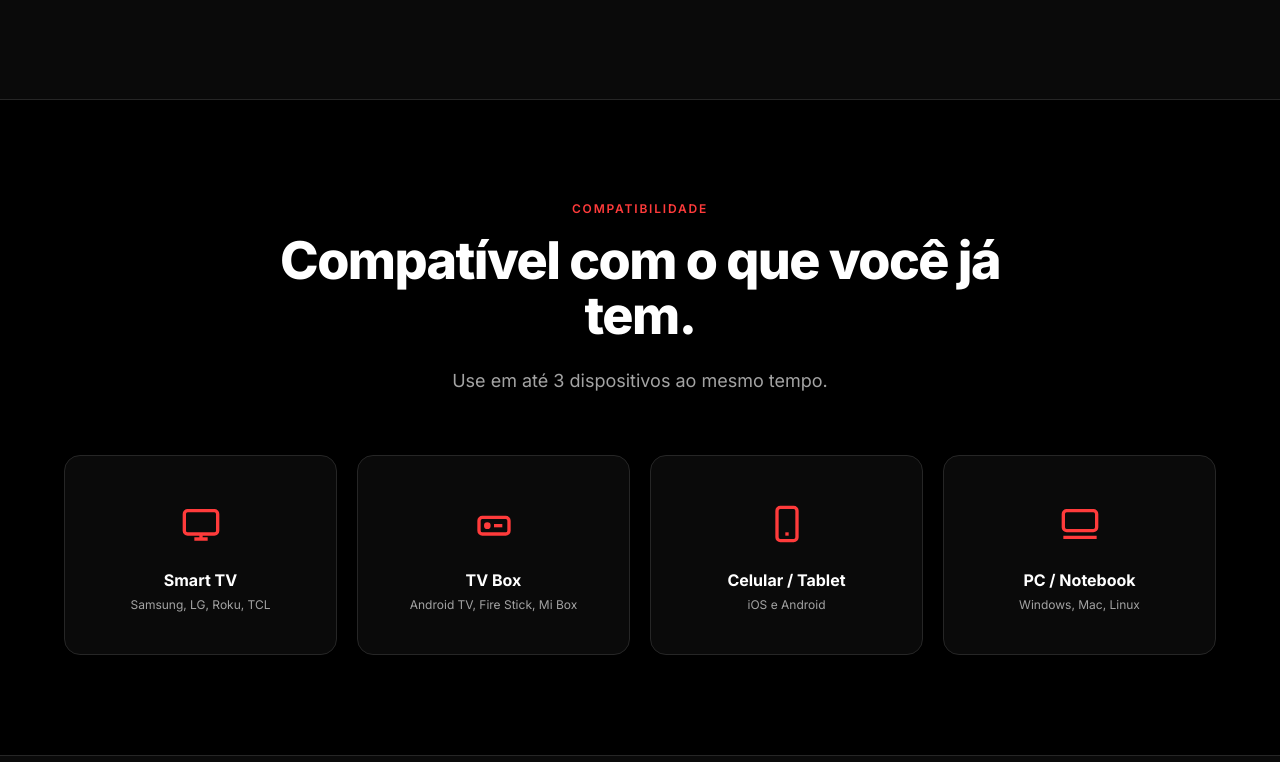
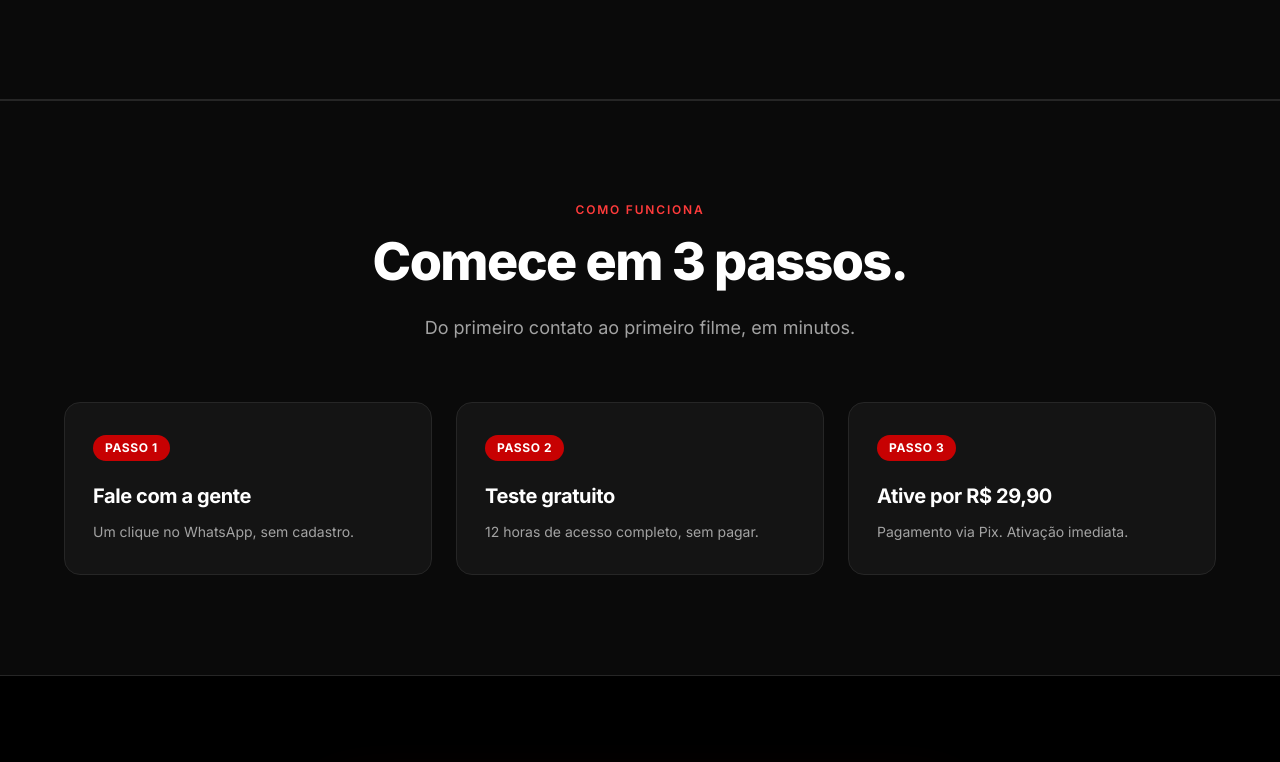
Before and after one commit to gabreslima-svg/pix-checker, a Next.js app: page /youflix in a window 1280 px wide. Shown: the part 1278-2040 px from the top of the page. Built offline with nearby package versions, Linux system fonts and the light colour scheme.

Commit message:
faixa de dispositivos no hero + remove secao Dispositivos redundante

```diff
--- a/app/youflix/page.tsx
+++ b/app/youflix/page.tsx
@@ -245,6 +245,70 @@ export default function YouFlixLanding() {
           color: var(--cinza-1);
           font-weight: 500;
         }
+
+
+        /* ============ FAIXA DE DISPOSITIVOS NO HERO ============ */
+        .hero-dispositivos {
+          margin-top: 40px;
+          padding: 24px 20px;
+          background: rgba(255,255,255,0.04);
+          border: 1px solid rgba(255,255,255,0.08);
+          border-radius: 14px;
+          backdrop-filter: blur(10px);
+          -webkit-backdrop-filter: blur(10px);
+        }
+        .hero-disp-titulo {
+          font-size: 11px;
+          color: var(--cinza-1);
+          text-transform: uppercase;
+          letter-spacing: 0.1em;
+          font-weight: 500;
+          margin-bottom: 16px;
+          text-align: center;
+        }
+        .hero-disp-lista {
+          display: flex;
+          gap: 32px;
+          justify-content: center;
+          flex-wrap: wrap;
+          align-items: center;
+          margin-bottom: 12px;
+        }
+        .hero-disp-item {
+          display: flex;
+          flex-direction: column;
+          align-items: center;
+          gap: 6px;
+          color: var(--branco);
+          transition: transform 0.15s;
+        }
+        .hero-disp-item:hover {
+          transform: translateY(-2px);
+        }
+        .hero-disp-item svg {
+          opacity: 0.85;
+        }
+        .hero-disp-item span {
+          font-size: 11px;
+          font-weight: 500;
+          color: var(--cinza-1);
+          letter-spacing: 0.02em;
+        }
+        .hero-disp-marcas {
+          font-size: 11px;
+          color: var(--cinza-2);
+          text-align: center;
+          font-weight: 400;
+          letter-spacing: 0.02em;
+          border-top: 1px solid rgba(255,255,255,0.05);
+          padding-top: 12px;
+        }
+        @media (max-width: 600px) {
+          .hero-dispositivos { margin-top: 32px; padding: 20px 16px; }
+          .hero-disp-lista { gap: 20px; }
+          .hero-disp-marcas { font-size: 10px; }
+        }
+
         @media (max-width: 900px) {
           .hero-inner { text-align: center; margin: 0 auto; }
           .hero-sub { margin: 0 auto 32px; }
@@ -414,7 +478,6 @@ export default function YouFlixLanding() {
       <Nav />
       <Hero />
       <Conteudo />
-      <Dispositivos />
       <ComoFunciona />
       <Oferta />
       <Faq />
@@ -433,7 +496,6 @@ function Nav() {
         </a>
         <div className="nav-links">
           <a href="#conteudo">Conteudo</a>
-          <a href="#dispositivos">Dispositivos</a>
           <a href="#oferta">Assinar</a>
           <a href="#faq">FAQ</a>
         </div>
@@ -539,51 +601,6 @@ function Conteudo() {
               <div className="categoria-num">{c.num}</div>
               <h3>{c.titulo}</h3>
               <p>{c.desc}</p>
-            </div>
-          ))}
-        </div>
-      </div>
-    </section>
-  );
-}
-
-function Dispositivos() {
-  const disp = [
-    { titulo: "Smart TV", desc: "Samsung, LG, Roku, TCL", icone: (
-      <svg width="40" height="40" viewBox="0 0 24 24" fill="none" stroke="currentColor" strokeWidth="2">
-        <rect x="2" y="4" width="20" height="14" rx="2"/><path d="M8 21h8M12 18v3"/>
-      </svg>
-    )},
-    { titulo: "TV Box", desc: "Android TV, Fire Stick, Mi Box", icone: (
-      <svg width="40" height="40" viewBox="0 0 24 24" fill="none" stroke="currentColor" strokeWidth="2">
-        <rect x="3" y="8" width="18" height="10" rx="2"/><circle cx="8" cy="13" r="1"/><path d="M12 13h5"/>
-      </svg>
-    )},
-    { titulo: "Celular / Tablet", desc: "iOS e Android", icone: (
-      <svg width="40" height="40" viewBox="0 0 24 24" fill="none" stroke="currentColor" strokeWidth="2">
-        <rect x="6" y="2" width="12" height="20" rx="2"/><path d="M11 18h2"/>
-      </svg>
-    )},
-    { titulo: "PC / Notebook", desc: "Windows, Mac, Linux", icone: (
-      <svg width="40" height="40" viewBox="0 0 24 24" fill="none" stroke="currentColor" strokeWidth="2">
-        <rect x="2" y="4" width="20" height="12" rx="2"/><path d="M2 20h20"/>
-      </svg>
-    )},
-  ];
-  return (
-    <section id="dispositivos">
-      <div className="container">
-        <div className="dispositivos-header">
-          <div className="section-eyebrow">Compatibilidade</div>
-          <h2 className="section-titulo">Compatível com o que você já tem.</h2>
-          <p className="section-sub">Use em até 3 dispositivos ao mesmo tempo.</p>
-        </div>
-        <div className="dispositivos-grid">
-          {disp.map((d, i) => (
-            <div className="dispositivo" key={i}>
-              <div className="dispositivo-icone">{d.icone}</div>
-              <h3>{d.titulo}</h3>
-              <p>{d.desc}</p>
             </div>
           ))}
         </div>
```
